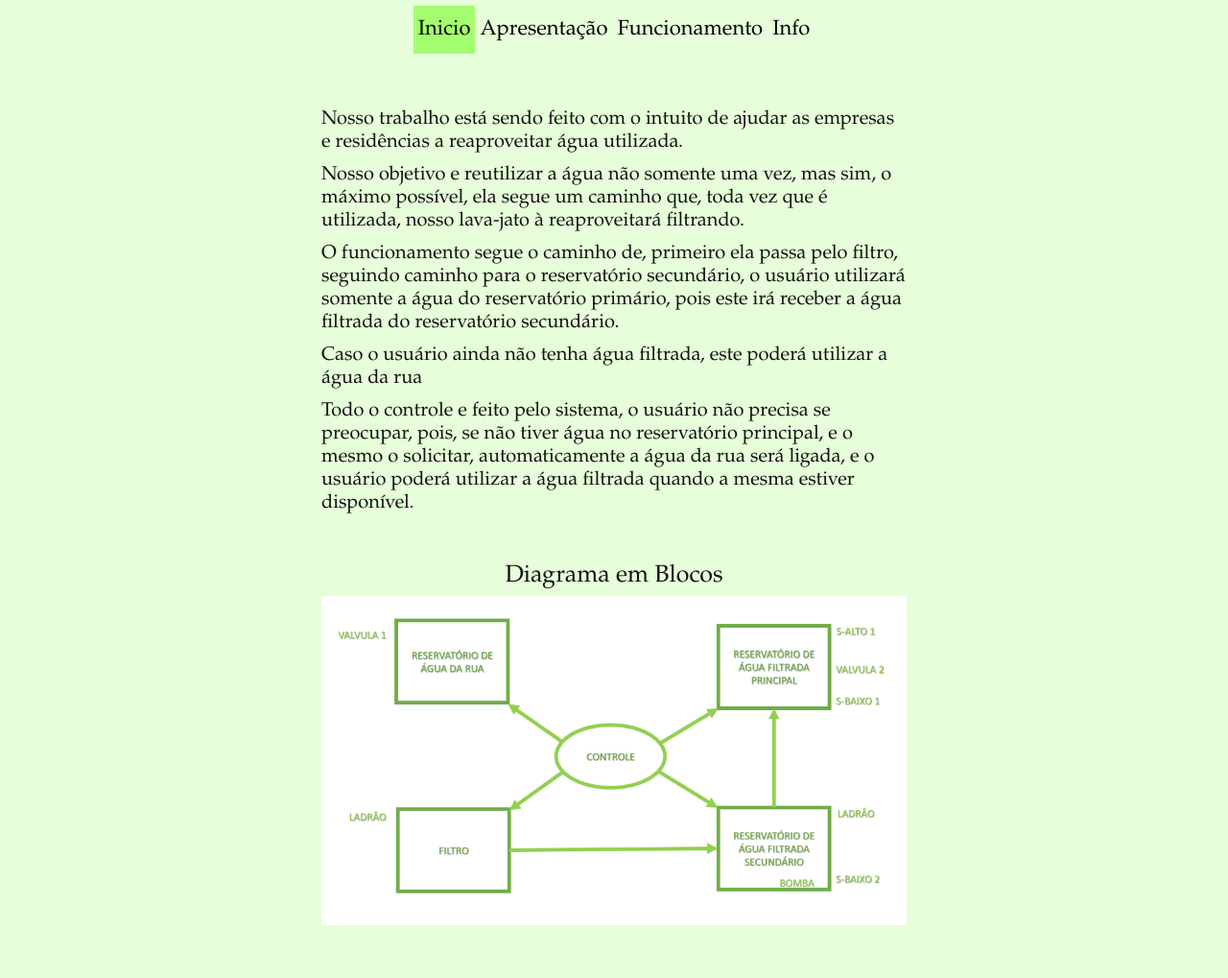
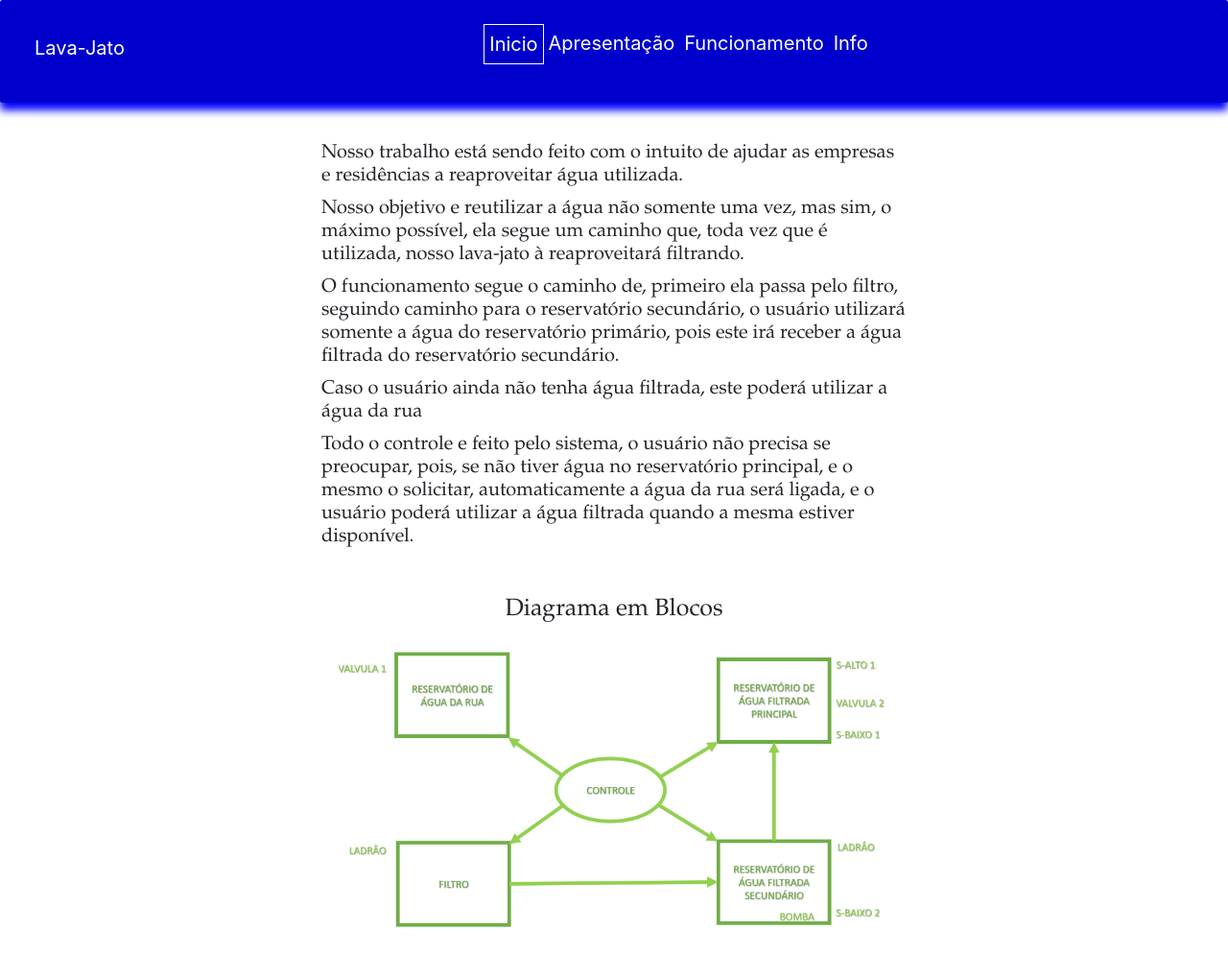
Before and after one commit to iwebwork/LavaJatoProjetoIOT, a PHP site: page / in a window 1280 px wide. Shown: the whole page at 96% size. Before the commit the page ends 964 px from the top, so only its background shows below. Run offline with PHP 8.4, Linux system fonts and the light colour scheme.

Commit message:
Menu finalizado

```diff
--- a/public_html/assets/css/home-body.css
+++ b/public_html/assets/css/home-body.css
@@ -6,7 +6,7 @@
     margin-top: 20px;
     padding-bottom: 10px;
     padding-top: 10px;
-    background-color:#e6fed9;
+    background-color:;
     font-family: Book Antiqua;
 }
 
@@ -14,6 +14,6 @@
     margin-top: 20px;
     padding-bottom: 10px;
     padding-top: 10px;
-    background-color:#e6fed9;
+    background-color:;
     font-family: Book Antiqua;
 }
--- a/public_html/assets/css/navbar.css
+++ b/public_html/assets/css/navbar.css
@@ -1,28 +1,48 @@
-/*CSS para o fundo do menu*/
+/*CSS para o fundo do menu
 .nav-menu{
     background-color: #e6fed9;
     font-family: Book Antiqua;
     font-size: 22px;
     list-style: none;
 
-}
+}*/
 
 /*CSS para mudar a cor por completo do menu*/
 .nav-body{
-    background-color: #e6fed9;
+    padding-top: 0px;
+    background-color: #0000CD;
+    box-shadow: 0px 8px 8px #0000FF;
 }
 
-.nav-menu ul li a{
-    color: black;
+/* CSS para centralizar o texto do menu*/
+.nav-body-conteudo{
+    margin-top: 5px;
 }
 
-
-.nav-menu ul li a:hover{
-    background-color: #a4fc6f;
-
+.title-nav{
+    font-size: 20px;
+    padding-top: 14px;
+    color:#FFFFF0;
 }
 
-.active-menu{
-    background-color: #a4fc6f;
+.title-nav:hover{
+    color:#FFFFF0;
+}
 
+.font-corpo{
+
+    font-size: 20px;
+    color:#FFFFF0;
 }
+
+.font-corpo:hover{
+
+    border: 1px #FFFFF0 groove;
+    color:#FFFFF0;
+}
+
+.active{
+
+    border: 1px #FFFFF0 groove;
+    color:#FFFFF0;
+}
--- a/public_html/assets/css/style-background.css
+++ b/public_html/assets/css/style-background.css
@@ -1,4 +1,4 @@
 .fundo{
-    color: #131212;
-    background-color: #e6fed9;
+    color:;
+    background-color:;
 }
--- a/public_html/index.html
+++ b/public_html/index.html
@@ -30,22 +30,24 @@ and open the template in the editor.
     </head>
     <body class="fundo">
         <!--Inicio Menu-->
-        <div class="nav-body container-fluid">
-           <nav class="nav-menu navbar navbar-expand-sm justify-content-center">
-                <ul class="navbar-nav">
-                    <li class="nav-item">
-                        <a class="active-menu nav-link" href="#">Inicio</a>
-                    </li>
-                    <li class="nav-item">
-                        <a class="nav-link" href="#">Apresentação</a>
-                    </li>
-                    <li class="nav-item">
-                        <a class="nav-link" href="#">Funcionamento</a>
-                    </li>
-                    <li class="nav-item">
-                        <a class="nav-link" href="#">Info</a>
-                    </li>
-                </ul>
+        <div class="container-fluid nav-body nav-body p-3 mb-5 rounded">
+           <nav class="navbar navbar-expand-lg nav-body-conteudo">
+
+                <a class="title-nav navbar-brand disabled" href="index.html">Lava-Jato</a>
+
+                <button class="navbar-toggler" data-toggle="collapse" data-target="#navbarMenu">
+                    <span class="navbar-toggler-icon"><img src="assets/img/iconMenu.png" class="img-responsive"/></span>
+                </button>
+
+                <div class="navbar-collapse collapse justify-content-center" id="navbarMenu">
+                    <div class="navbar-nav">
+                        <a href="index.html" class="nav-item nav-link font-corpo active">Inicio</a>
+                        <a href="#" class="nav-item nav-link font-corpo">Apresentação</a>
+                        <a href="#" class="nav-item nav-link font-corpo">Funcionamento</a>
+                        <a href="#" class="nav-item nav-link font-corpo">Info</a>
+                    </div>
+                </div>
+
             </nav>
         </div>
         <!--Fim Menu-->
@@ -110,12 +112,12 @@ and open the template in the editor.
 
 
 
-        <!--Arquivos para o framework Bootstrap e JQuery de JavaScript-->
+        <!--Arquivos para o framework Bootstrap e JQuery de JavaScript
         <script type="text/javascript" src="assets/bootstrapv3/jquery.min.js"></script>
 	<script type="text/javascript" src="assets/bootstrapv3/bootstrap.min.js"></script>
 	<script type="text/javascript" src="assets/bootstrapv4/jquery-3.3.1.min.js"></script>
 	<script type="text/javascript" src="assets/bootstrapv4/bootstrap.bundle.min.js"></script>
-        <!--Links para o framework Bootstrap e JQuery de JavaScript-->
+        Links para o framework Bootstrap e JQuery de JavaScript-->
         <script src="https://ajax.googleapis.com/ajax/libs/jquery/3.3.1/jquery.min.js"></script>
         <script src="https://cdnjs.cloudflare.com/ajax/libs/popper.js/1.14.0/umd/popper.min.js"></script>
         <script src="https://maxcdn.bootstrapcdn.com/bootstrap/4.1.0/js/bootstrap.min.js"></script>
```
Also changed, not shown: nbproject/private/private.xml (+1 -7 lines), public_html/README.md, public_html/assets/img/1485477024-menu_78574.png (added), public_html/assets/img/iconMenu.png (added), public_html/assets/img/menu-square-button_icon-icons.com_73216.png (added), 4 other files.
